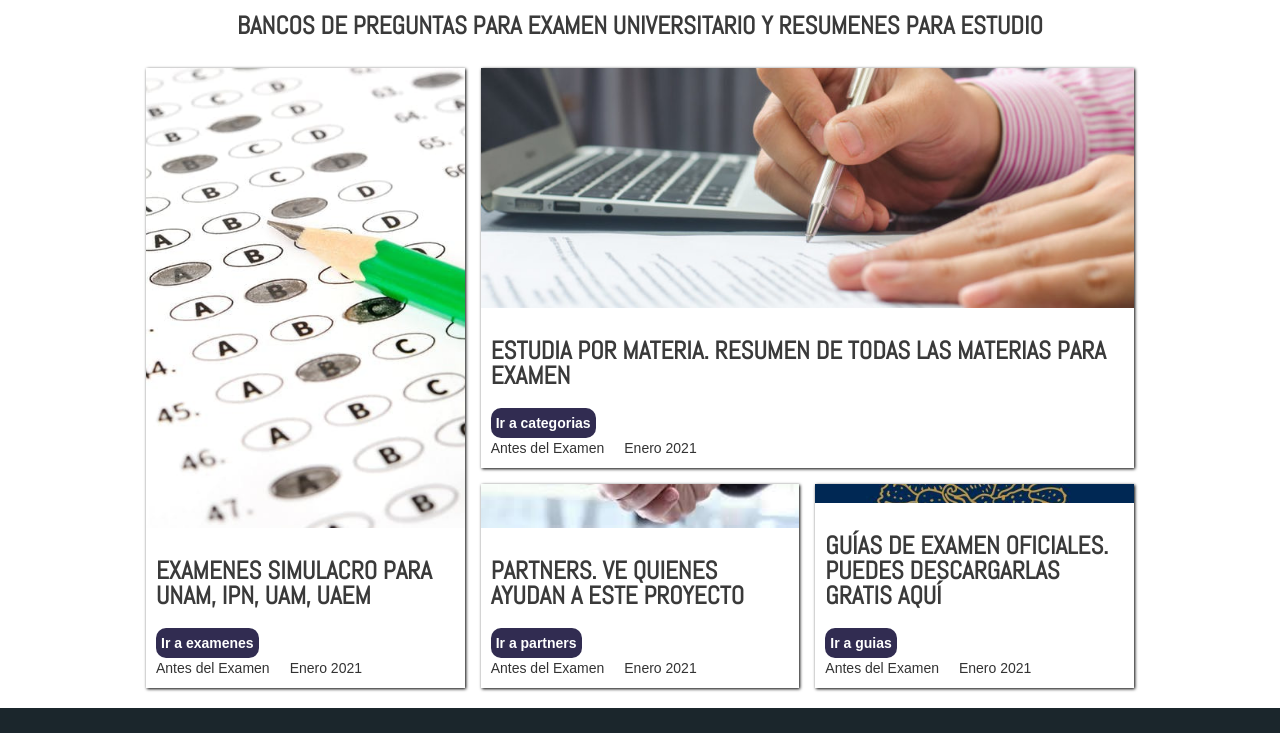
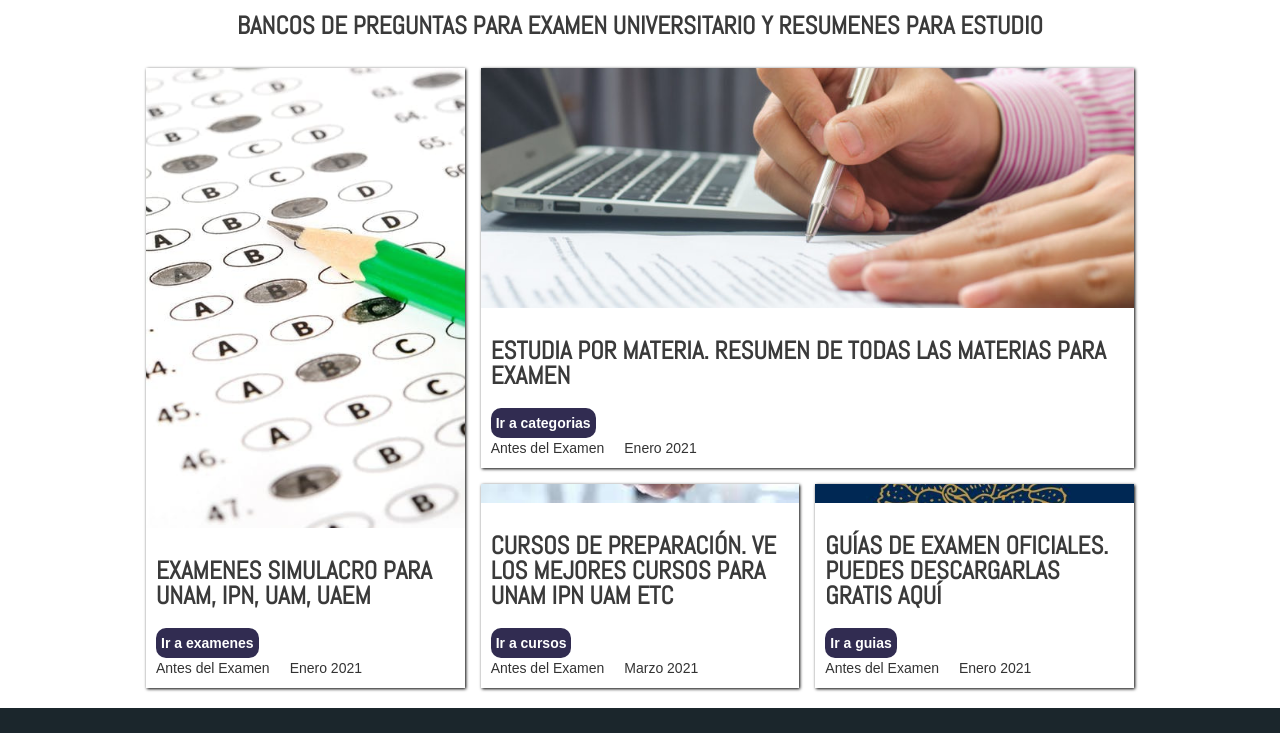
Before and after one commit to agtz92/antesdelauni, a Gatsby site: page / in a window 1280 px wide. Shown: the part 67-800 px from the top of the page. Built offline with nearby package versions, Linux system fonts and the light colour scheme; Gatsby itself is replaced by a stand-in of ours.

Commit message:
Update index.js

```diff
--- a/src/pages/index.js
+++ b/src/pages/index.js
@@ -50,11 +50,11 @@ export default function Home() {
       <div className="gridcontent">
         <div className="categblock">
         </div>
-        <Heading color="dark" alignment="left">Partners. Ve quienes ayudan a este proyecto</Heading>
-        <a href="https://www.antesdelexamen.com/partners/"><div className="div-tag">Ir a partners</div></a>
+        <Heading color="dark" alignment="left">Cursos de Preparación. Ve los mejores cursos para UNAM IPN UAM etc</Heading>
+        <a href="https://www.antesdelexamen.com/categorias/mejores-cursos-de-preparacion-unam-ipn-uam-uaem"><div className="div-tag">Ir a cursos</div></a>
         <div className="autdate">
           <div className="autor">Antes del Examen</div>
-          <div className="fecha">Enero 2021</div>
+          <div className="fecha">Marzo 2021</div>
         </div>
       </div>
     </div>
```
